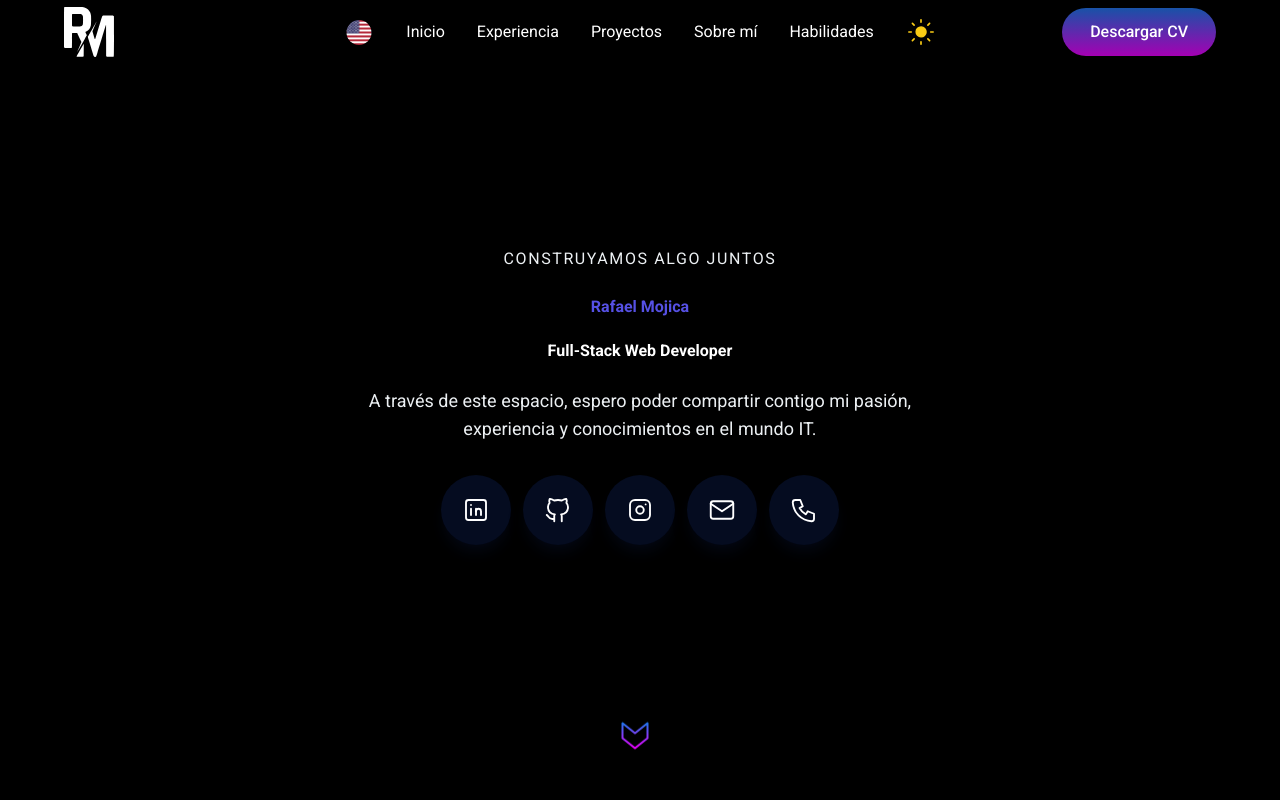
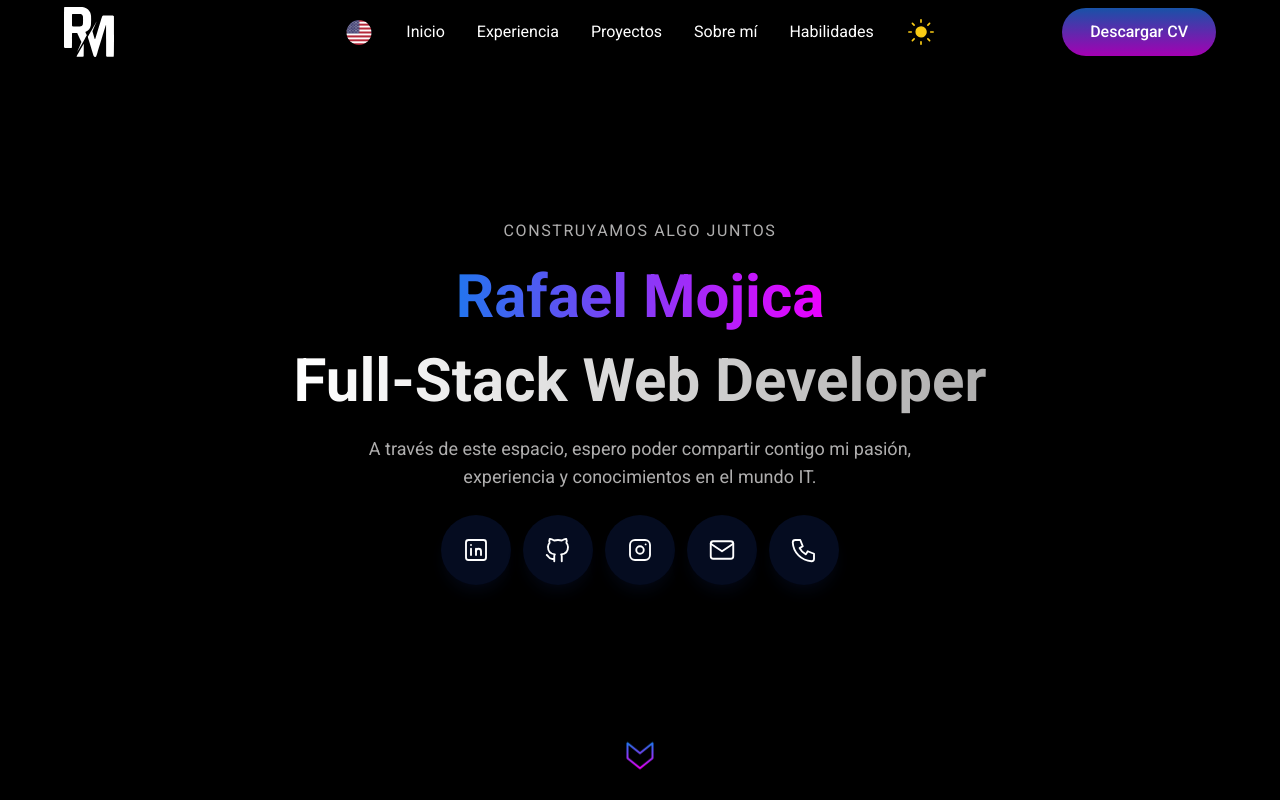
Before and after one commit to RafaMojica/Portfolio-Rafael-Mojica, a Next.js app: page / in a window 1280 px wide. Shown: the top 800 px of the page. Built offline with nearby package versions, Linux system fonts and the light colour scheme.

Commit message:
feat: creation new introduction

```diff
--- a/src/components/Introduction.tsx
+++ b/src/components/Introduction.tsx
@@ -12,26 +12,30 @@ const Introduction = () => {
   const scroll = useScroll(90);
 
   return (
-    <Layout id="introduction" className="h-screen">
-      <div className="relative h-screen flex justify-center items-center text-center">
-        <header className="flex flex-col gap-6 col-span-2">
-          <p className="uppercase text-sm sm:text-base tracking-widest text-description dark:text-dark-description">
+    <Layout
+      id="introduction"
+      className="h-screen flex flex-col items-center justify-center"
+    >
+      <header className="mt-16 h-[calc(100vh-50px-64px)] flex items-center justify-center">
+        <div className="flex flex-col gap-6 text-center">
+          <p className="uppercase text-sm sm:text-base tracking-widest text-dPrimary">
             Construyamos algo juntos
           </p>
-          <h1 className="font-bold text-primary dark:text-dark-primary">
-            <span className="text-secondary dark:text-dark-secondary">
-              {" "}
+          <h1 className="text-3xl sm:text-5xl md:text-6xl font-bold ">
+            <span className="text-transparent bg-clip-text bg-gradient-to-r from-dGradientPrimary to-dGradientSecondary">
               Rafael Mojica
             </span>
-            <span className="pt-5 block text-primary dark:text-dark-primary">
+          </h1>
+          <h2 className="text-3xl sm:text-5xl md:text-6xl font-bold ">
+            <span className="text-transparent bg-clip-text bg-gradient-to-r from-dSecondary to-dPrimary">
               Full-Stack Web Developer
             </span>
-          </h1>
-          <p className="text-description sm:max-w-[70%] m-auto text-sm sm:text-lg dark:text-dark-description">
+          </h2>
+          <p className="text-sm sm:max-w-[70%] sm:text-lg m-auto text-dPrimary">
             A través de este espacio, espero poder compartir contigo mi pasión,
             experiencia y conocimientos en el mundo IT.
           </p>
-          <div className="flex items-center justify-between gap-2 md:gap-3 max-w-[400px] m-auto py-2">
+          <div className="flex items-center justify-between gap-2 md:gap-3 max-w-[400px] m-auto">
             {SOCIAL_NETWORKS_INTRODUCTION.map(({ name, href, Icon }) => {
               return (
                 <IconButton
@@ -44,22 +48,13 @@ const Introduction = () => {
               );
             })}
           </div>
-        </header>
-        <footer
-          className={
-            scroll ? "absolute left-[41%] md:left-[47%] bottom-5" : "hidden"
-          }
-        >
-          <Link href="/#about">
-            <ArrowDown
-              width="60"
-              height="60"
-              strokeWidth="1"
-              className="animate-bounce text-secondary dark:text-dark-secondary"
-            />
-          </Link>
-        </footer>
-      </div>
+        </div>
+      </header>
+      <footer className="h-[60px]">
+        <div className={scroll ? "visible" : "hidden"}>
+          <ArrowDown className="animate-bounce" />
+        </div>
+      </footer>
     </Layout>
   );
 };
```
